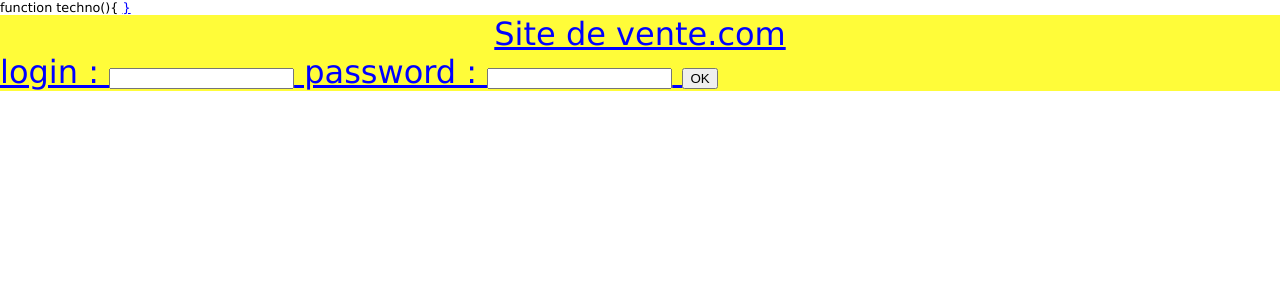
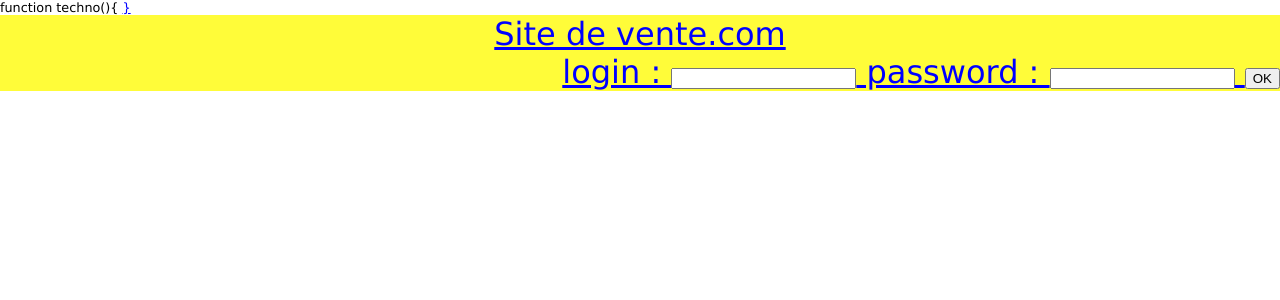
Before and after one commit to astreides/techweb-project, a PHP site: page /Cart.php in a window 1280 px wide. Shown: the top 300 px of the page. Run offline with PHP 8.4, Linux system fonts and the light colour scheme.

Commit message:
Update Header.php

```diff
--- a/Header.php
+++ b/Header.php
@@ -4,7 +4,7 @@ function techno(){
 }
 <header>
 	<center>Site de vente.com</center>
-	<log>
+	<log style="text-align:right">
     <form name="affiche" method="post" action="https://www.google.com/">
         login : <input type="text" name="login" />
         password : <input type="text" name="password" />
```
